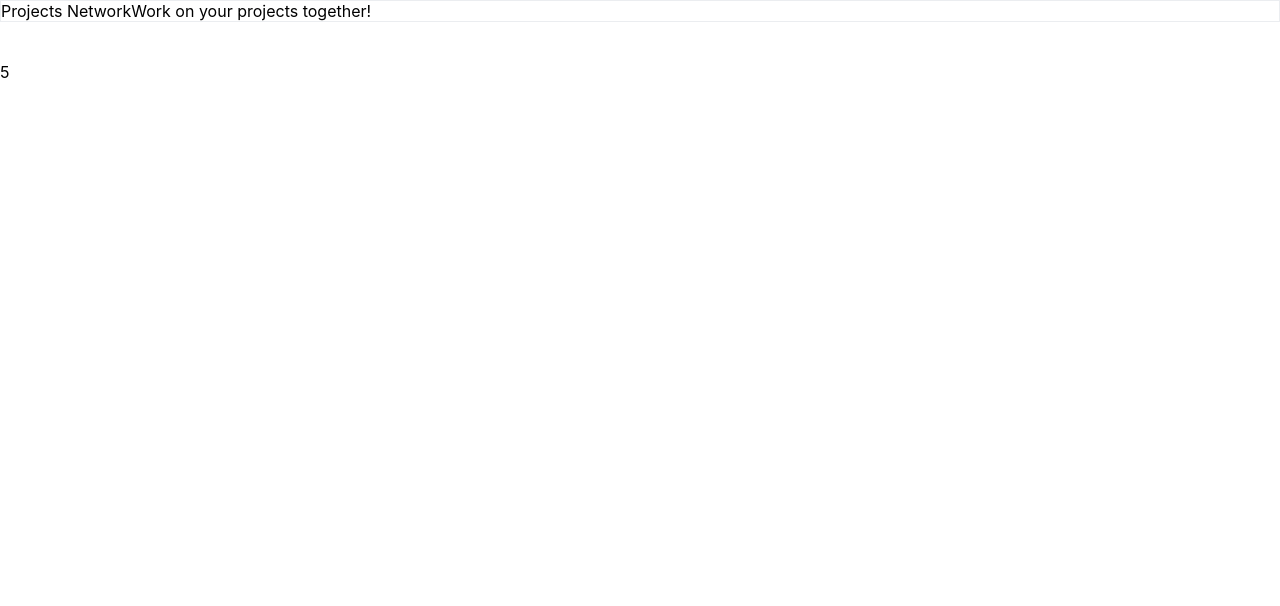
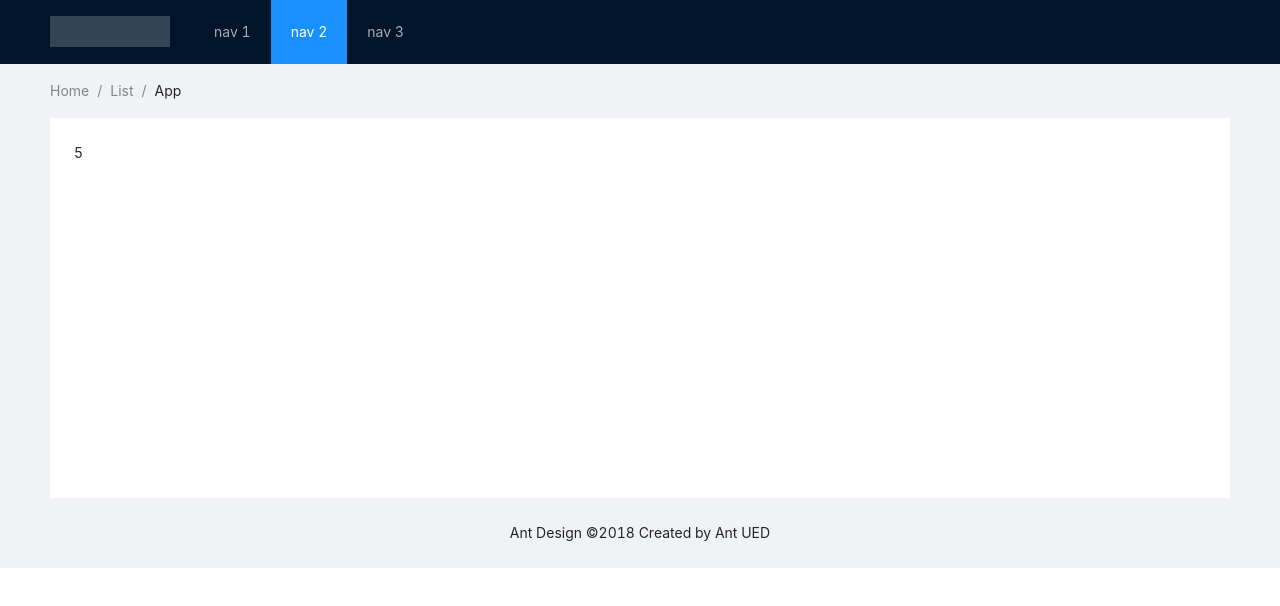
Before and after one commit to Iftor/projects-network-react, a React (Create React App) app: page / in a window 1280 px wide. Shown: the top 606 px of the page. Built offline with nearby package versions, Linux system fonts and the light colour scheme.

Commit message:
set layout

```diff
--- a/src/App.js
+++ b/src/App.js
@@ -1,5 +1,5 @@
 import { Route, Routes } from "react-router-dom";
-import Header from "./components/header/Header";
+import PageLayout from "./components/layout/PageLayout";
 import Registration from "./routes/auth/Registration";
 import CommunityItem from "./routes/communities/CommunityItem";
 import CommunityList from "./routes/communities/CommunityList";
@@ -11,7 +11,7 @@ function App() {
   return (
     <div className="App">
       <Routes>
-        <Route path="/" element={<Header />}>
+        <Route path="/" element={<PageLayout />}>
           <Route index element={<MainPage />}/>
           <Route path="communities" element={<CommunityList />}/>
           <Route path=":community_custom_id" element={<CommunityItem />}/>
--- a/src/components/header/Header.js
+++ /dev/null
@@ -1,17 +0,0 @@
-import { Link, Outlet } from "react-router-dom"
-import { PageHeader } from 'antd';
-
-const Header = () => {
-  return (
-    <>
-      <PageHeader
-        className="site-page-header"
-        title="Projects Network"
-        subTitle="Work on your projects together!"
-      />
-      <Outlet />
-    </>
-  )
-}
-
-export default Header
--- /dev/null
+++ b/src/components/layout/PageLayout.js
@@ -0,0 +1,63 @@
+import { Link, Outlet } from "react-router-dom"
+import {Breadcrumb, Layout, Menu} from 'antd';
+const {Header, Content, Footer} = Layout;
+
+const PageLayout = () => {
+  return (
+    <Layout>
+      <Header
+        style={{
+          position: 'fixed',
+          zIndex: 1,
+          width: '100%',
+        }}
+      >
+        <div className="logo" />
+        <Menu
+          theme="dark"
+          mode="horizontal"
+          defaultSelectedKeys={['2']}
+          items={new Array(3).fill(null).map((_, index) => ({
+            key: String(index + 1),
+            label: `nav ${index + 1}`,
+          }))}
+        />
+      </Header>
+      <Content
+        className="site-layout"
+        style={{
+          padding: '0 50px',
+          marginTop: 64,
+        }}
+      >
+        <Breadcrumb
+          style={{
+            margin: '16px 0',
+          }}
+        >
+          <Breadcrumb.Item>Home</Breadcrumb.Item>
+          <Breadcrumb.Item>List</Breadcrumb.Item>
+          <Breadcrumb.Item>App</Breadcrumb.Item>
+        </Breadcrumb>
+        <div
+          className="site-layout-background"
+          style={{
+            padding: 24,
+            minHeight: 380,
+          }}
+        >
+          <Outlet />
+        </div>
+      </Content>
+      <Footer
+        style={{
+          textAlign: 'center',
+        }}
+      >
+        Ant Design ©2018 Created by Ant UED
+      </Footer>
+    </Layout>
+  )
+}
+
+export default PageLayout
--- a/src/index.css
+++ b/src/index.css
@@ -1,3 +1,5 @@
+@import '~antd/dist/antd.css';
+
 body {
   margin: 0;
   font-family: -apple-system, BlinkMacSystemFont, 'Segoe UI', 'Roboto', 'Oxygen',
@@ -12,9 +14,16 @@ code {
     monospace;
 }
 
-@import '~antd/dist/antd.css';
-
-.site-page-header {
-  margin-bottom: 40px;
-  border: 1px solid rgb(235, 237, 240);
+.logo {
+  float: left;
+  width: 120px;
+  height: 31px;
+  margin: 16px 24px 16px 0;
+  background: rgba(255, 255, 255, 0.2);
 }
+.site-layout .site-layout-background {
+  background: #fff;
+}
+[data-theme="dark"] .site-layout .site-layout-background {
+  background: #141414;
+}
```
